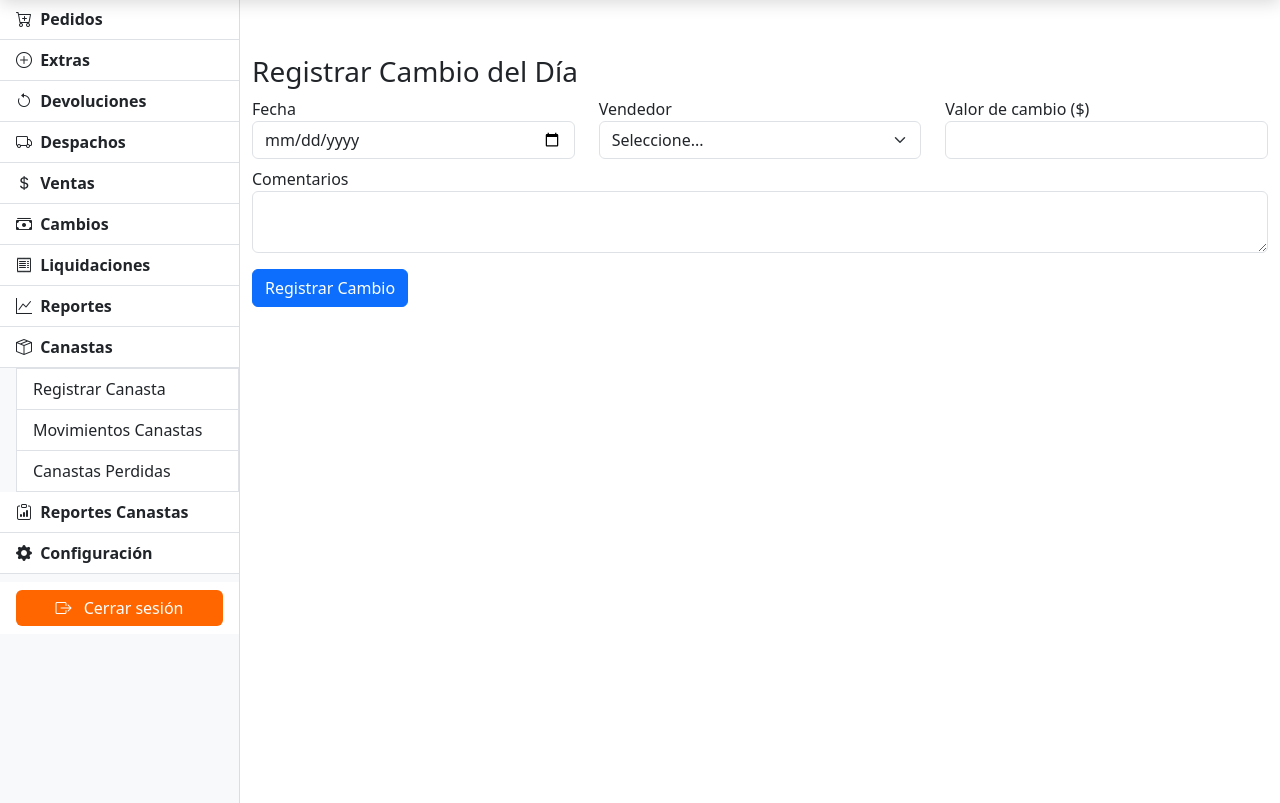
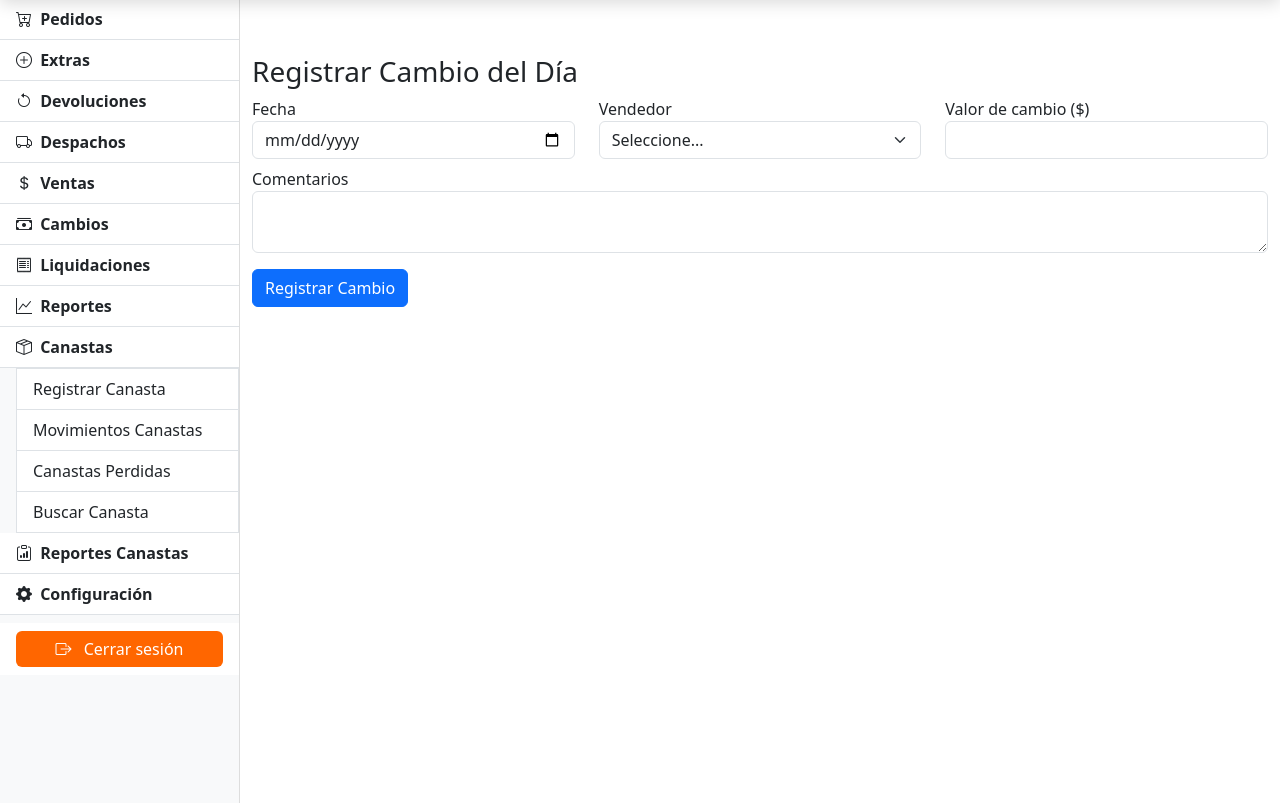
Before and after one commit to JohnFRave90/sistema_ventas, a Flask app: page /cambios/crear in a window 1280 px wide, after a click on "Canastas". Shown: the part 81-884 px from the top of the page. Run offline with Flask 3, Linux system fonts and the light colour scheme; a user stored in the database is signed in; tables that the repository leaves empty hold one stand-in row (values such as "Sample post").

Commit message:
buscar_canasta

```diff
--- a/app/templates/partials/sidebar_menu.html
+++ b/app/templates/partials/sidebar_menu.html
@@ -110,6 +110,7 @@
       <a href="{{ url_for('canastas.vista_canastas') }}" class="list-group-item list-group-item-action">Registrar Canasta</a>
       <a href="{{ url_for('movimientos.registrar_movimiento') }}" class="list-group-item list-group-item-action">Movimientos Canastas</a>
       <a href="{{ url_for('canastas.canastas_perdidas') }}" class="list-group-item list-group-item-action">Canastas Perdidas</a>
+      <a href="{{ url_for('canastas.informe_buscar_canasta') }}" class="list-group-item list-group-item-action">Buscar Canasta</a>
     </div>
 
   <!-- Reportes Canastas -->
```
